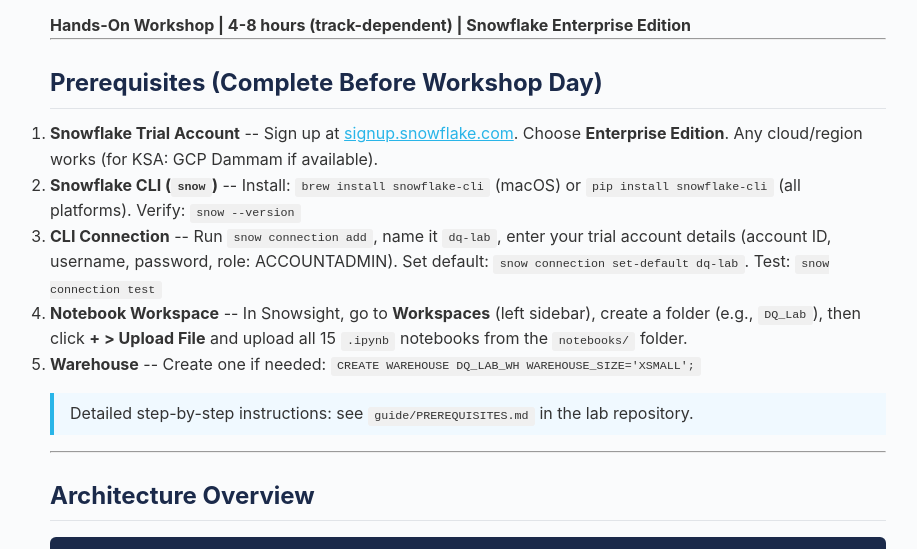
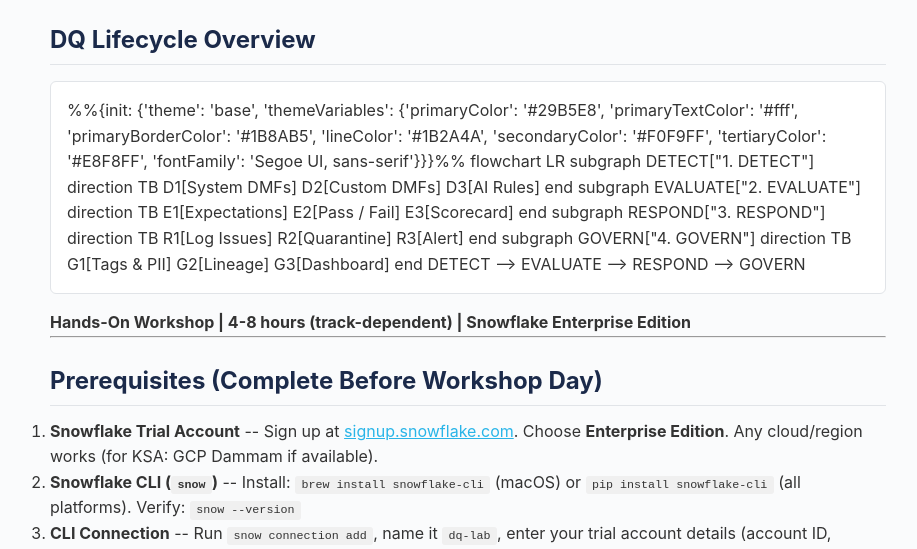
Before and after one commit to mcharni76/snowflake-data-quality-monitoring-hol, a plain HTML site: page docs/student_guide.html in a window 1280 px wide. Shown: the part 187-736 px from the top of the page, without its empty margins (172-1089 px from the left). Drawn offline with Linux system fonts and the light colour scheme; a script that the page names is missing.

Commit message:
feat: add standardized Mermaid diagrams across all content
Added 10 diagrams with unified Snowflake theme (blue primary, dark nav,
consistent direction conventions):
- STUDENT_GUIDE: DQ Lifecycle (Detect > Evaluate > Respond > Govern)
- PREREQUISITES: Setup flow (5 steps)
- WORKSHOP_CARDS: Module categories (Foundation/Detection/Automation/Operations)
- START_HERE: Execution order flow
- Notebook 0: Architecture (RAW > Silver > Gold with row counts)
- Notebook 1: Raw DQ workflow (Attach > Schedule > Verify)
- Notebook 2: Custom DMF pattern (Define > Write > Attach > Results)
- Notebook 4: Expectations flow (VALUE > threshold > PASS/FAIL)
- Notebook 4B: Issue lifecycle states (OPEN > INVESTIGATING > RESOLVED)
- Notebook 5: AI pipeline (NL Rule > Parse > Catalog > Provision)

Theme: Mermaid with init block for consistent colors. Renders natively
on GitHub + mermaid.js in docs/ HTML site.

.... Generated with [Cortex Code](https://docs.snowflake.com/en/user-guide/cortex-code/cortex-code)

Co-Authored-By: Cortex Code <noreply@snowflake.com>

```diff
--- a/docs/student_guide.html
+++ b/docs/student_guide.html
@@ -38,6 +38,36 @@ nav a:hover { text-decoration: underline; }
 <a href="lab_map.html">Lab Map</a>
 </nav>
 <h1 id="data-quality-monitoring-with-snowflake">Data Quality Monitoring with Snowflake</h1>
+<h2 id="dq-lifecycle-overview">DQ Lifecycle Overview</h2>
+<div class="mermaid">%%{init: {'theme': 'base', 'themeVariables': {'primaryColor': '#29B5E8', 'primaryTextColor': '#fff', 'primaryBorderColor': '#1B8AB5', 'lineColor': '#1B2A4A', 'secondaryColor': '#F0F9FF', 'tertiaryColor': '#E8F8FF', 'fontFamily': 'Segoe UI, sans-serif'}}}%%
+flowchart LR
+    subgraph DETECT[&quot;1. DETECT&quot;]
+        direction TB
+        D1[System DMFs]
+        D2[Custom DMFs]
+        D3[AI Rules]
+    end
+    subgraph EVALUATE[&quot;2. EVALUATE&quot;]
+        direction TB
+        E1[Expectations]
+        E2[Pass / Fail]
+        E3[Scorecard]
+    end
+    subgraph RESPOND[&quot;3. RESPOND&quot;]
+        direction TB
+        R1[Log Issues]
+        R2[Quarantine]
+        R3[Alert]
+    end
+    subgraph GOVERN[&quot;4. GOVERN&quot;]
+        direction TB
+        G1[Tags & PII]
+        G2[Lineage]
+        G3[Dashboard]
+    end
+    DETECT --> EVALUATE --> RESPOND --> GOVERN
+
+</div>
 <p><strong>Hands-On Workshop | 4-8 hours (track-dependent) | Snowflake Enterprise Edition</strong></p>
 <hr />
 <h2 id="prerequisites-complete-before-workshop-day">Prerequisites (Complete Before Workshop Day)</h2>
```
Also changed, not shown: docs/prerequisites.html (+12 -0 lines), docs/start_here.html (+18 -0 lines), docs/workshop_cards.html (+22 -0 lines), 10 other files.
